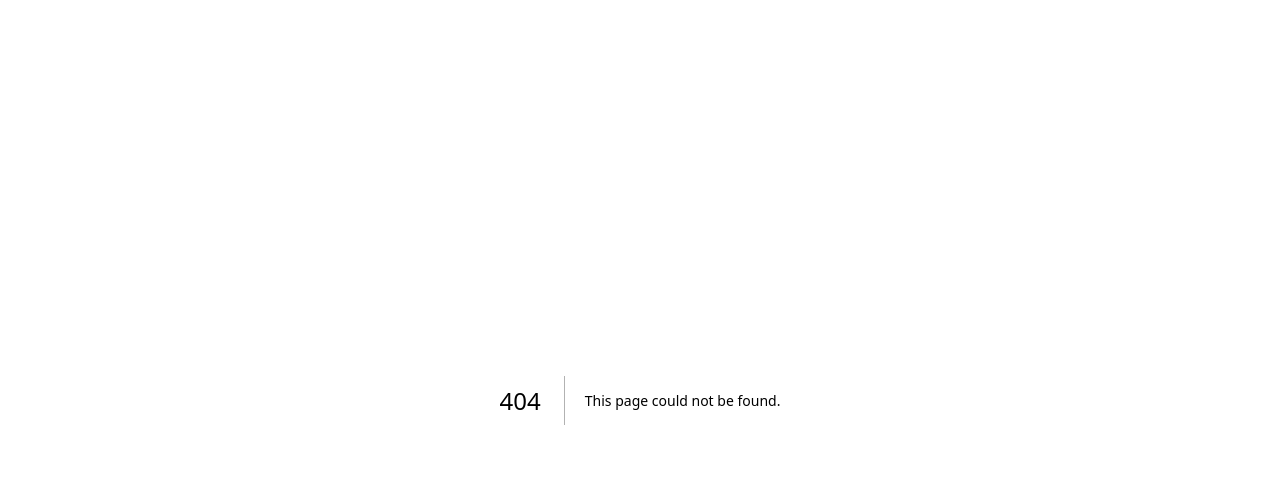
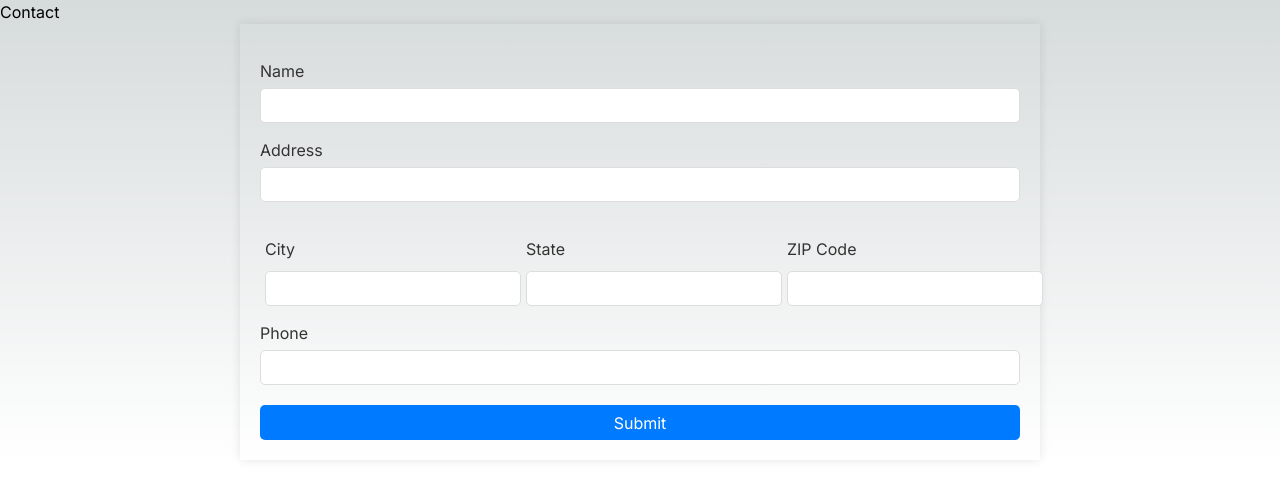
Before and after one commit to Martin2251/sam-app, a Next.js app: page /Pages/Contact in a window 1280 px wide. Before the commit this address had no page. Shown: the top 478 px of the page. Built offline with nearby package versions, Linux system fonts and the light colour scheme.

Commit message:
added contact form

```diff
--- /dev/null
+++ b/src/app/Components/ContactForm/Form.tsx
@@ -0,0 +1,81 @@
+"use client"
+import React from "react";
+import { useForm } from "react-hook-form";
+import { yupResolver } from "@hookform/resolvers/yup";
+import * as yup from "yup";
+import "./Form.css";
+
+interface IFormInput {
+  name: string;
+  address: string;
+  city: string;
+  state: string;
+  phone: string;
+  zipcode: string;
+}
+
+// yup schema
+const schema = yup.object().shape({
+  name: yup.string().required("Name is a required field"),
+  address: yup.string().required("Address is a required field"),
+  city: yup.string().required("City is a required field"),
+  state: yup.string().required("State is a required field"),
+  phone: yup
+    .string()
+    .required("Phone is a required field")
+    .matches(
+      /^(\+\d{1,2}\s?)?1?\-?\.?\s?\(?\d{3}\)?[\s.-]?\d{3}[\s.-]?\d{4}$/,
+      "Invalid phone number format"
+    ),
+  zipcode: yup
+    .string()
+    .required("Zipcode is a required field")
+    .matches(/^\d{5}(?:[-\s]\d{4})?$/, "Invalid zipcode format"),
+});
+
+export const Form: React.FC = () => {
+  const {
+    register,
+    handleSubmit,
+    formState: { errors },
+  } = useForm<IFormInput>({ resolver: yupResolver(schema) });
+
+  const onSubmit = (data: IFormInput) => {
+    console.log(data);
+  };
+
+  return (
+    <form onSubmit={handleSubmit(onSubmit)}>
+      <label>Name</label>
+      <input {...register("name")} />
+      {errors.name && <p>{errors.name.message}</p>}
+
+      <label>Address</label>
+      <input {...register("address")} />
+      {errors.address && <p>{errors.address.message}</p>}
+
+      <div className="input-group">
+        <div className="input-field">
+          <label>City</label>
+          <input {...register("city")} />
+          {errors.city && <p>{errors.city.message}</p>}
+        </div>
+        <div className="input-field">
+          <label>State</label>
+          <input {...register("state")} />
+          {errors.state && <p>{errors.state.message}</p>}
+        </div>
+        <div className="input-field">
+          <label>ZIP Code</label>
+          <input {...register("zipcode")} />
+          {errors.zipcode && <p>{errors.zipcode.message}</p>}
+        </div>
+      </div>
+      <label>Phone</label>
+      <input {...register("phone")} />
+      {errors.phone && <p>{errors.phone.message}</p>}
+
+      <input type="submit" />
+    </form>
+  );
+};
--- /dev/null
+++ b/src/app/Components/ContactForm/form.css
@@ -0,0 +1,56 @@
+form {
+    display: flex;
+    flex-direction: column;
+    max-width: 800px;
+    margin: 0 auto;
+    padding: 20px;
+    box-shadow: 0px 0px 10px rgba(0, 0, 0, 0.1);
+  }
+
+  label {
+    font-size: 16px;
+    color: #333;
+    margin-top: 15px;
+    margin-bottom: 5px;
+  }
+
+  .input-group {
+    display: flex;
+    justify-content: space-between;
+  }
+
+  .input-field {
+    display: flex;
+    flex-direction: column;
+    margin-left: 5px;
+    margin-top: 20px;
+  }
+
+  .input-field input {
+    margin-top: 5px;
+  }
+
+  input {
+    height: 35px;
+    padding: 5px 10px;
+    font-size: 16px;
+    border: 1px solid #ddd;
+    border-radius: 5px;
+  }
+
+  input[type="submit"] {
+    margin-top: 20px;
+    background-color: #007bff;
+    color: white;
+    cursor: pointer;
+    border: none;
+  }
+
+  input[type="submit"]:hover {
+    background-color: #0056b3;
+  }
+
+  p {
+    color: red;
+    margin: 5px 0 0 0;
+  }
--- /dev/null
+++ b/src/app/Pages/About/page.tsx
@@ -0,0 +1,11 @@
+import React from 'react'
+
+const About = () => {
+  return (
+   <main>
+    <h1>About Page</h1>
+   </main>
+  )
+}
+
+export default About
--- /dev/null
+++ b/src/app/Pages/Contact/page.tsx
@@ -0,0 +1,13 @@
+import { Form } from '@/app/Components/ContactForm/Form'
+import React from 'react'
+
+const Contact = () => {
+  return (
+<main>
+    <h1>Contact</h1>
+    <Form  />
+</main>
+  )
+}
+
+export default Contact
--- a/src/app/layout.tsx
+++ b/src/app/layout.tsx
@@ -16,6 +16,7 @@ export default function RootLayout({
 }>) {
   return (
     <html lang="en">
+
       <body className={inter.className}>{children}</body>
     </html>
   );
--- a/src/app/page.tsx
+++ b/src/app/page.tsx
@@ -1,113 +1,16 @@
 import Image from "next/image";
+import Link from "next/link";
 
 export default function Home() {
   return (
-    <main className="flex min-h-screen flex-col items-center justify-between p-24">
-      <div className="z-10 max-w-5xl w-full items-center justify-between font-mono text-sm lg:flex">
-        <p className="fixed left-0 top-0 flex w-full justify-center border-b border-gray-300 bg-gradient-to-b from-zinc-200 pb-6 pt-8 backdrop-blur-2xl dark:border-neutral-800 dark:bg-zinc-800/30 dark:from-inherit lg:static lg:w-auto  lg:rounded-xl lg:border lg:bg-gray-200 lg:p-4 lg:dark:bg-zinc-800/30">
-          Get started by editing&nbsp;
-          <code className="font-mono font-bold">src/app/page.tsx</code>
-        </p>
-        <div className="fixed bottom-0 left-0 flex h-48 w-full items-end justify-center bg-gradient-to-t from-white via-white dark:from-black dark:via-black lg:static lg:h-auto lg:w-auto lg:bg-none">
-          <a
-            className="pointer-events-none flex place-items-center gap-2 p-8 lg:pointer-events-auto lg:p-0"
-            href="https://vercel.com?utm_source=create-next-app&utm_medium=appdir-template&utm_campaign=create-next-app"
-            target="_blank"
-            rel="noopener noreferrer"
-          >
-            By{" "}
-            <Image
-              src="/vercel.svg"
-              alt="Vercel Logo"
-              className="dark:invert"
-              width={100}
-              height={24}
-              priority
-            />
-          </a>
-        </div>
-      </div>
+<main>
+  <h1>Sam fitness app</h1>
+  <h2>home page</h2>
+  <Link href="/Pages/About">
+  <p>Im about</p>
+  </Link>
 
-      <div className="relative flex place-items-center before:absolute before:h-[300px] before:w-full sm:before:w-[480px] before:-translate-x-1/2 before:rounded-full before:bg-gradient-radial before:from-white before:to-transparent before:blur-2xl before:content-[''] after:absolute after:-z-20 after:h-[180px] after:w-full sm:after:w-[240px] after:translate-x-1/3 after:bg-gradient-conic after:from-sky-200 after:via-blue-200 after:blur-2xl after:content-[''] before:dark:bg-gradient-to-br before:dark:from-transparent before:dark:to-blue-700 before:dark:opacity-10 after:dark:from-sky-900 after:dark:via-[#0141ff] after:dark:opacity-40 before:lg:h-[360px] z-[-1]">
-        <Image
-          className="relative dark:drop-shadow-[0_0_0.3rem_#ffffff70] dark:invert"
-          src="/next.svg"
-          alt="Next.js Logo"
-          width={180}
-          height={37}
-          priority
-        />
-      </div>
-
-      <div className="mb-32 grid text-center lg:max-w-5xl lg:w-full lg:mb-0 lg:grid-cols-4 lg:text-left">
-        <a
-          href="https://nextjs.org/docs?utm_source=create-next-app&utm_medium=appdir-template&utm_campaign=create-next-app"
-          className="group rounded-lg border border-transparent px-5 py-4 transition-colors hover:border-gray-300 hover:bg-gray-100 hover:dark:border-neutral-700 hover:dark:bg-neutral-800/30"
-          target="_blank"
-          rel="noopener noreferrer"
-        >
-          <h2 className={`mb-3 text-2xl font-semibold`}>
-            Docs{" "}
-            <span className="inline-block transition-transform group-hover:translate-x-1 motion-reduce:transform-none">
-              -&gt;
-            </span>
-          </h2>
-          <p className={`m-0 max-w-[30ch] text-sm opacity-50`}>
-            Find in-depth information about Next.js features and API.
-          </p>
-        </a>
-
-        <a
-          href="https://nextjs.org/learn?utm_source=create-next-app&utm_medium=appdir-template-tw&utm_campaign=create-next-app"
-          className="group rounded-lg border border-transparent px-5 py-4 transition-colors hover:border-gray-300 hover:bg-gray-100 hover:dark:border-neutral-700 hover:dark:bg-neutral-800/30"
-          target="_blank"
-          rel="noopener noreferrer"
-        >
-          <h2 className={`mb-3 text-2xl font-semibold`}>
-            Learn{" "}
-            <span className="inline-block transition-transform group-hover:translate-x-1 motion-reduce:transform-none">
-              -&gt;
-            </span>
-          </h2>
-          <p className={`m-0 max-w-[30ch] text-sm opacity-50`}>
-            Learn about Next.js in an interactive course with&nbsp;quizzes!
-          </p>
-        </a>
-
-        <a
-          href="https://vercel.com/templates?framework=next.js&utm_source=create-next-app&utm_medium=appdir-template&utm_campaign=create-next-app"
-          className="group rounded-lg border border-transparent px-5 py-4 transition-colors hover:border-gray-300 hover:bg-gray-100 hover:dark:border-neutral-700 hover:dark:bg-neutral-800/30"
-          target="_blank"
-          rel="noopener noreferrer"
-        >
-          <h2 className={`mb-3 text-2xl font-semibold`}>
-            Templates{" "}
-            <span className="inline-block transition-transform group-hover:translate-x-1 motion-reduce:transform-none">
-              -&gt;
-            </span>
-          </h2>
-          <p className={`m-0 max-w-[30ch] text-sm opacity-50`}>
-            Explore starter templates for Next.js.
-          </p>
-        </a>
-
-        <a
-          href="https://vercel.com/new?utm_source=create-next-app&utm_medium=appdir-template&utm_campaign=create-next-app"
-          className="group rounded-lg border border-transparent px-5 py-4 transition-colors hover:border-gray-300 hover:bg-gray-100 hover:dark:border-neutral-700 hover:dark:bg-neutral-800/30"
-          target="_blank"
-          rel="noopener noreferrer"
-        >
-          <h2 className={`mb-3 text-2xl font-semibold`}>
-            Deploy{" "}
-            <span className="inline-block transition-transform group-hover:translate-x-1 motion-reduce:transform-none">
-              -&gt;
-            </span>
-          </h2>
-          <p className={`m-0 max-w-[30ch] text-sm opacity-50 text-balance`}>
-            Instantly deploy your Next.js site to a shareable URL with Vercel.
-          </p>
-        </a>
-      </div>
-    </main>
+  <button className="btn btn-primary">Button</button>
+</main>
   );
 }
--- a/tailwind.config.ts
+++ b/tailwind.config.ts
@@ -15,6 +15,6 @@ const config: Config = {
       },
     },
   },
-  plugins: [],
+  plugins: [require("daisyui")],
 };
 export default config;
```
Also changed, not shown: package.json (+8 -4 lines), 1 other file (tests, documents, lock files or other folders).
